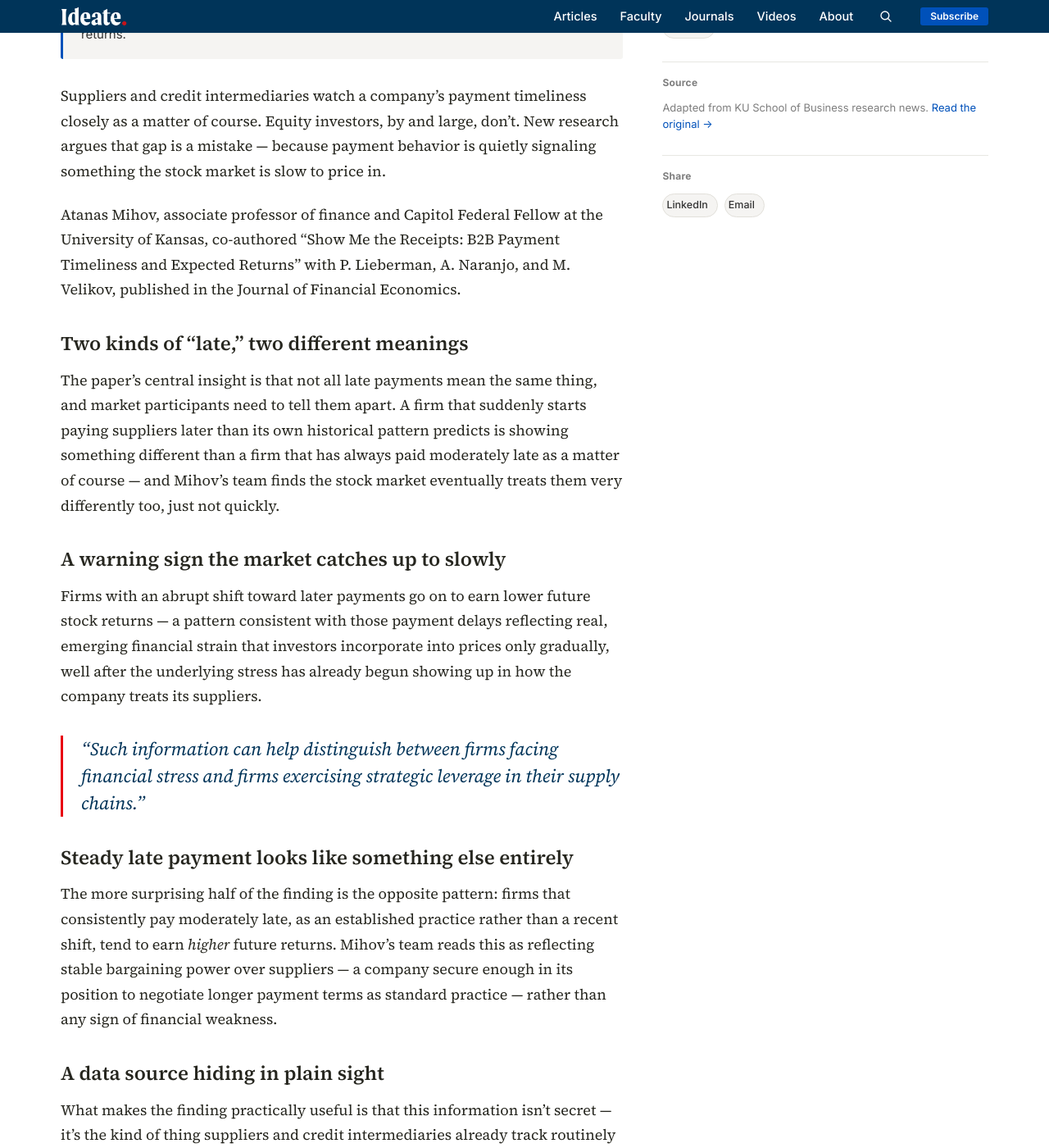
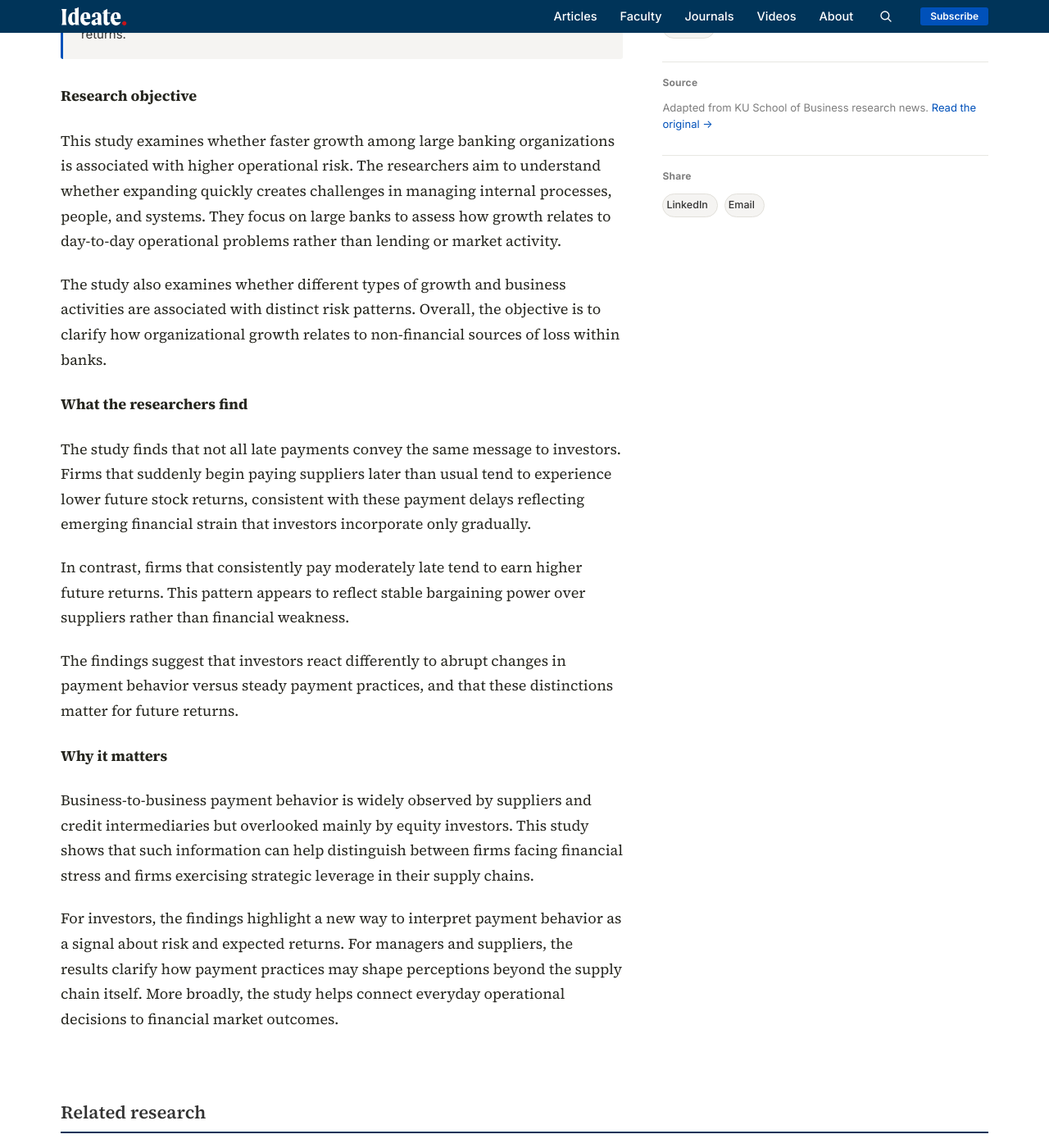
Before and after one commit to KUBschool/ideate, a Jekyll site: the page built from _articles/2025-01-01-b2b-payment-timeliness-signal.md, in a window 1280 px wide and 1400 px high, scrolled down 1089 px. Shown: the whole window at 82% size. Built offline with Jekyll 4.4.1, drawn with Linux system fonts in a browser that asks for light colours; some of the changed text lies outside the part shown.

Commit message:
Update Article “2025-01-01-b2b-payment-timeliness-signal”

```diff
--- a/_articles/2025-01-01-b2b-payment-timeliness-signal.md
+++ b/_articles/2025-01-01-b2b-payment-timeliness-signal.md
@@ -1,42 +1,44 @@
 ---
-title: "Paying suppliers a little late might be a power move. Paying them suddenly late is a warning sign."
-dek: "Equity investors rarely look at how promptly a company pays its suppliers — but new research finds that behavior carries real information the stock market is slow to catch up on."
+title: Paying suppliers a little late might be a power move. Paying them
+  suddenly late is a warning sign.
+dek: Equity investors rarely look at how promptly a company pays its suppliers —
+  but new research finds that behavior carries real information the stock market
+  is slow to catch up on.
 topic: finance
 faculty:
   - atanas-mihov
-byline: "Atanas Mihov"
-date: 2025-01-01
+byline: Atanas Mihov
+date: 2025-10-01
+image: /assets/uploads/unpaid-invoice.jpeg
 image_tint: steam
 featured: false
-source_url: "https://business.ku.edu/research-and-faculty/finance/research-insights"
-answer_box: >-
-  Research on business-to-business payment behavior finds two distinct
-  signals hiding in how promptly firms pay suppliers: firms that
-  abruptly begin paying later than their own history predicts earn
-  lower future stock returns, consistent with emerging financial
-  strain the market absorbs only gradually, while firms that
-  consistently pay moderately late — a stable pattern reflecting
-  bargaining power rather than distress — earn higher future returns.
+source_url: https://business.ku.edu/research-and-faculty/finance/research-insights
+answer_box: "Research on business-to-business payment behavior finds two
+  distinct signals hiding in how promptly firms pay suppliers: firms that
+  abruptly begin paying later than their own history predicts earn lower future
+  stock returns, consistent with emerging financial strain the market absorbs
+  only gradually, while firms that consistently pay moderately late — a stable
+  pattern reflecting bargaining power rather than distress — earn higher future
+  returns."
+journal: Journal of Financial Economics
+journal_url: https://www.sciencedirect.com/science/article/pii/S0304405X25001163
 ---
+#### Research objective
 
-Suppliers and credit intermediaries watch a company's payment timeliness closely as a matter of course. Equity investors, by and large, don't. New research argues that gap is a mistake — because payment behavior is quietly signaling something the stock market is slow to price in.
+This study examines whether faster growth among large banking organizations is associated with higher operational risk. The researchers aim to understand whether expanding quickly creates challenges in managing internal processes, people, and systems. They focus on large banks to assess how growth relates to day-to-day operational problems rather than lending or market activity.
 
-Atanas Mihov, associate professor of finance and Capitol Federal Fellow at the University of Kansas, co-authored "Show Me the Receipts: B2B Payment Timeliness and Expected Returns" with P. Lieberman, A. Naranjo, and M. Velikov, published in the Journal of Financial Economics.
+The study also examines whether different types of growth and business activities are associated with distinct risk patterns. Overall, the objective is to clarify how organizational growth relates to non-financial sources of loss within banks.
 
-## Two kinds of "late," two different meanings
+#### What the researchers find
 
-The paper's central insight is that not all late payments mean the same thing, and market participants need to tell them apart. A firm that suddenly starts paying suppliers later than its own historical pattern predicts is showing something different than a firm that has always paid moderately late as a matter of course — and Mihov's team finds the stock market eventually treats them very differently too, just not quickly.
+The study finds that not all late payments convey the same message to investors. Firms that suddenly begin paying suppliers later than usual tend to experience lower future stock returns, consistent with these payment delays reflecting emerging financial strain that investors incorporate only gradually.
 
-## A warning sign the market catches up to slowly
+In contrast, firms that consistently pay moderately late tend to earn higher future returns. This pattern appears to reflect stable bargaining power over suppliers rather than financial weakness.
 
-Firms with an abrupt shift toward later payments go on to earn lower future stock returns — a pattern consistent with those payment delays reflecting real, emerging financial strain that investors incorporate into prices only gradually, well after the underlying stress has already begun showing up in how the company treats its suppliers.
+The findings suggest that investors react differently to abrupt changes in payment behavior versus steady payment practices, and that these distinctions matter for future returns.
 
-> "Such information can help distinguish between firms facing financial stress and firms exercising strategic leverage in their supply chains."
+#### Why it matters
 
-## Steady late payment looks like something else entirely
+Business-to-business payment behavior is widely observed by suppliers and credit intermediaries but overlooked mainly by equity investors. This study shows that such information can help distinguish between firms facing financial stress and firms exercising strategic leverage in their supply chains.
 
-The more surprising half of the finding is the opposite pattern: firms that consistently pay moderately late, as an established practice rather than a recent shift, tend to earn *higher* future returns. Mihov's team reads this as reflecting stable bargaining power over suppliers — a company secure enough in its position to negotiate longer payment terms as standard practice — rather than any sign of financial weakness.
-
-## A data source hiding in plain sight
-
-What makes the finding practically useful is that this information isn't secret — it's the kind of thing suppliers and credit intermediaries already track routinely as part of doing business with a company. Mihov's team's contribution is showing that this same information, largely overlooked by equity markets, contains a genuine, tradable signal once it's separated into the right categories. For investors, that's a concrete argument for paying attention to a data source that's been sitting in plain sight; for managers, it's a reminder that everyday operational choices — like how promptly to pay a vendor — carry financial-market consequences well beyond the supply chain itself.
+For investors, the findings highlight a new way to interpret payment behavior as a signal about risk and expected returns. For managers and suppliers, the results clarify how payment practices may shape perceptions beyond the supply chain itself. More broadly, the study helps connect everyday operational decisions to financial market outcomes.
```
Also changed, not shown: assets/uploads/unpaid-invoice.jpeg (added).
